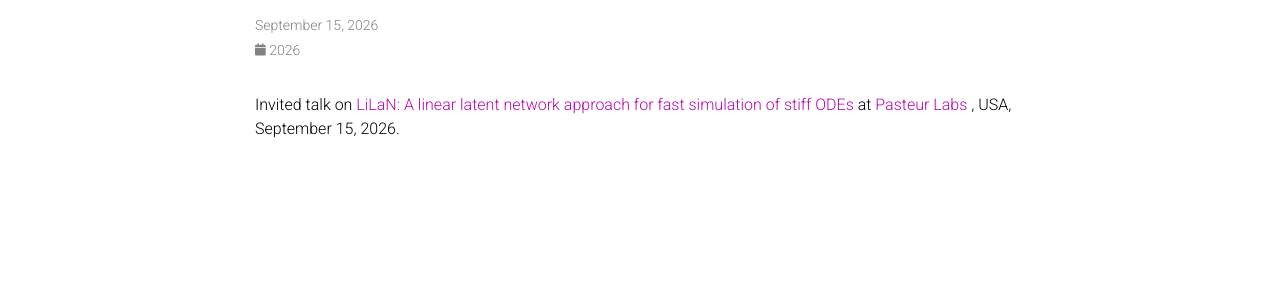
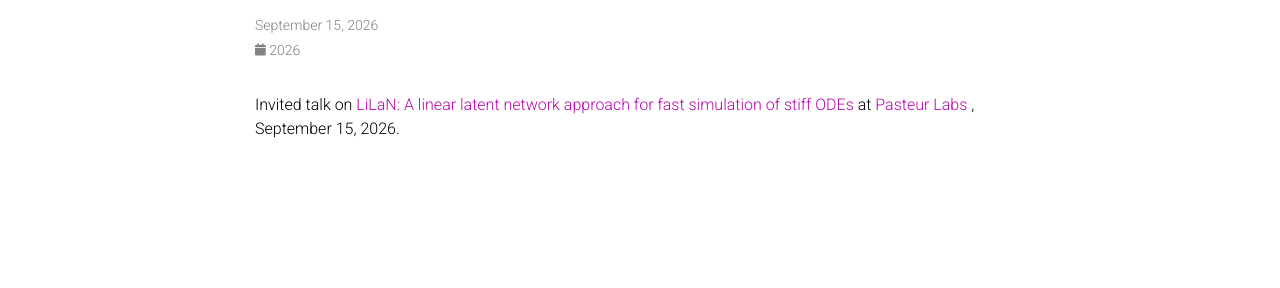
Before and after one commit to cgkrishnanunni/cgkrishnanunni.github.io, a Jekyll site: the page built from _news/announcement_7.md, in a window 1280 px wide. Shown: the part 146-434 px from the top of the page. Built offline with Jekyll 4.4.1, drawn with Linux system fonts in a browser that asks for light colours; comment, search, counter and statistics services are not loaded; a style sheet for code colours, icons or effects is not loaded.

Commit message:
Update announcement_7.md

```diff
--- a/_news/announcement_7.md
+++ b/_news/announcement_7.md
@@ -5,4 +5,4 @@
 related_posts: false
 ---
 
-Invited talk on <a href="https://link.springer.com/journal/44379">LiLaN: A linear latent network approach for fast simulation of stiff ODEs </a> at <a href="[https://link.springer.com/journal/44379](https://pasteurlabs.ai/)">Pasteur Labs </a>,  USA, September 15, 2026.
+Invited talk on <a href="https://link.springer.com/journal/44379">LiLaN: A linear latent network approach for fast simulation of stiff ODEs </a> at <a href="https://pasteurlabs.ai/">Pasteur Labs </a>,  September 15, 2026.
```
